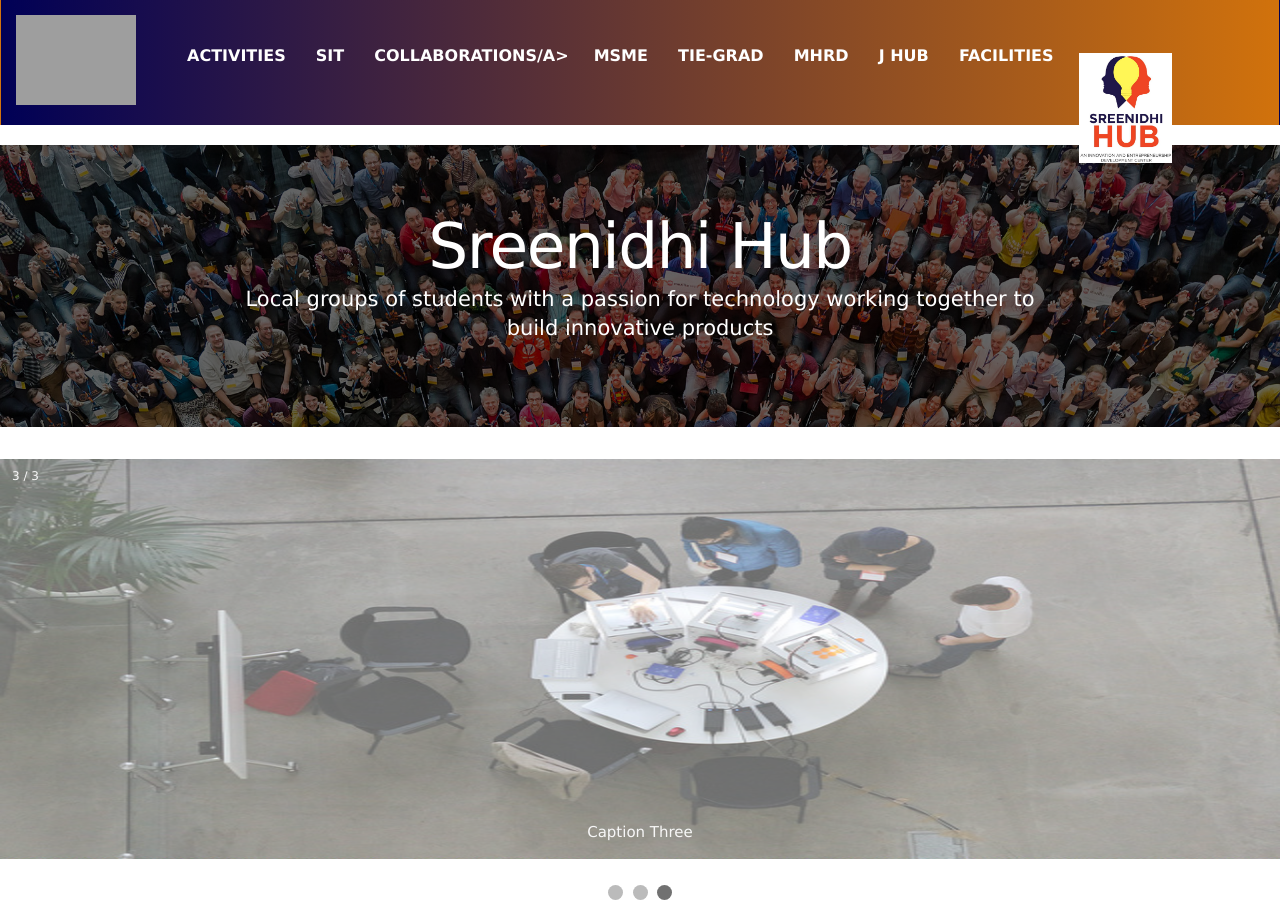
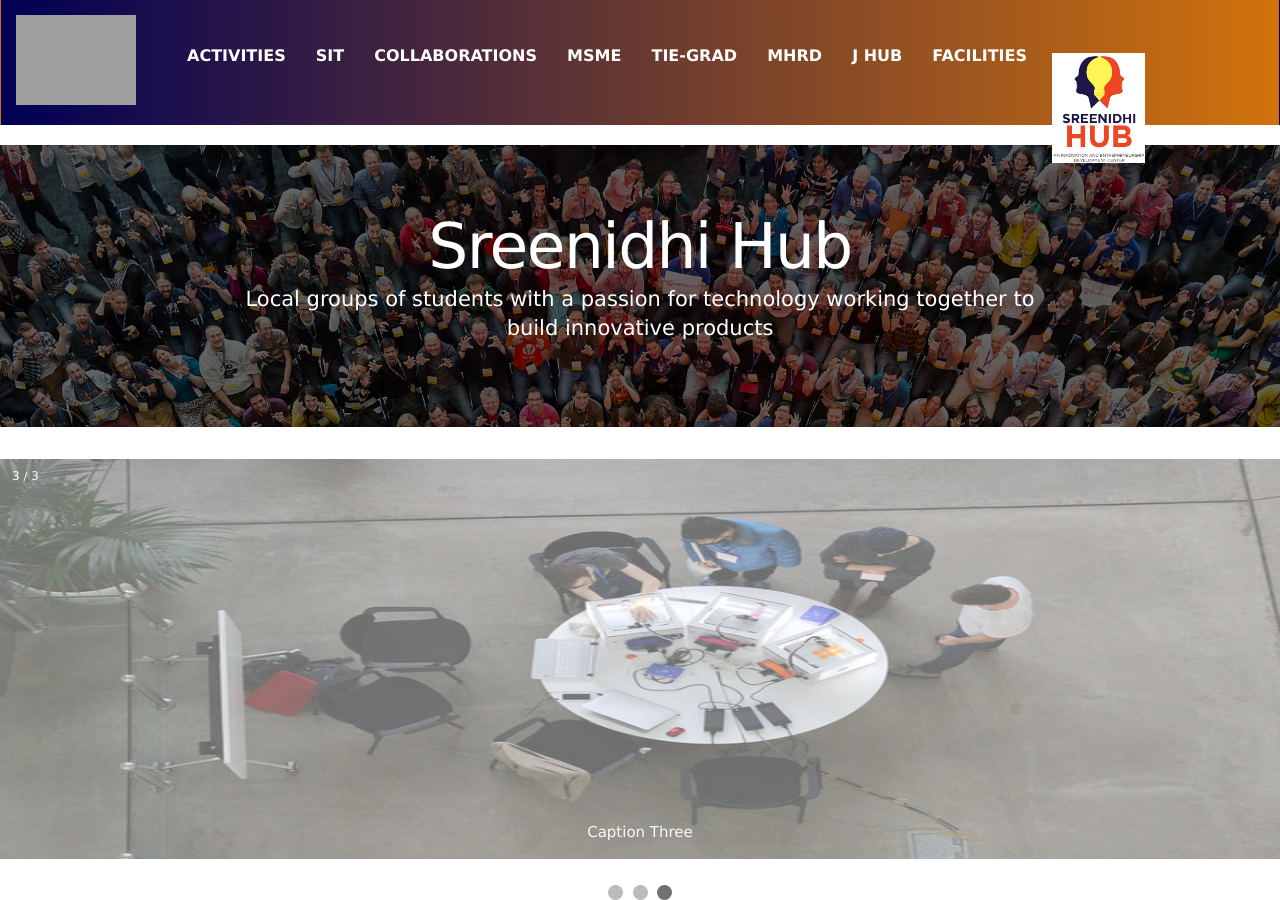
Before and after one commit to SNISTInnovationHub/snistinnovationhub.github.io, a Jekyll site: the page built from index.html, in a window 1280 px wide and 900 px high. Built offline with Jekyll 4.4.1, drawn with Linux system fonts in a browser that asks for light colours; nearby versions of some CDN libraries; some web fonts are replaced; library files that are not in the unit come from our copies.

Commit message:
Update header.html

```diff
--- a/_includes/header.html
+++ b/_includes/header.html
@@ -14,7 +14,7 @@
 
         <a class="nav-link" href="https://snistinnovationhub.github.io/activities/">Activities</a>
         <a class="nav-link" href="https://snistinnovationhub.github.io/members/">SIT</a>
-        <a class="nav-link" href="https://snistinnovationhub.github.io/col/">COLLABORATIONS/a>
+        <a class="nav-link" href="https://snistinnovationhub.github.io/col/">COLLABORATIONS</a>
         <a class="nav-link" href="https://snistinnovationhub.github.io/msme/">MSME</a>
         <a class="nav-link" href="https://snistinnovationhub.github.io/tie-grad/">TIE-GRAD</a>
         <a class="nav-link" href="https://snistinnovationhub.github.io/mhrd/">MHRD</a>
```
